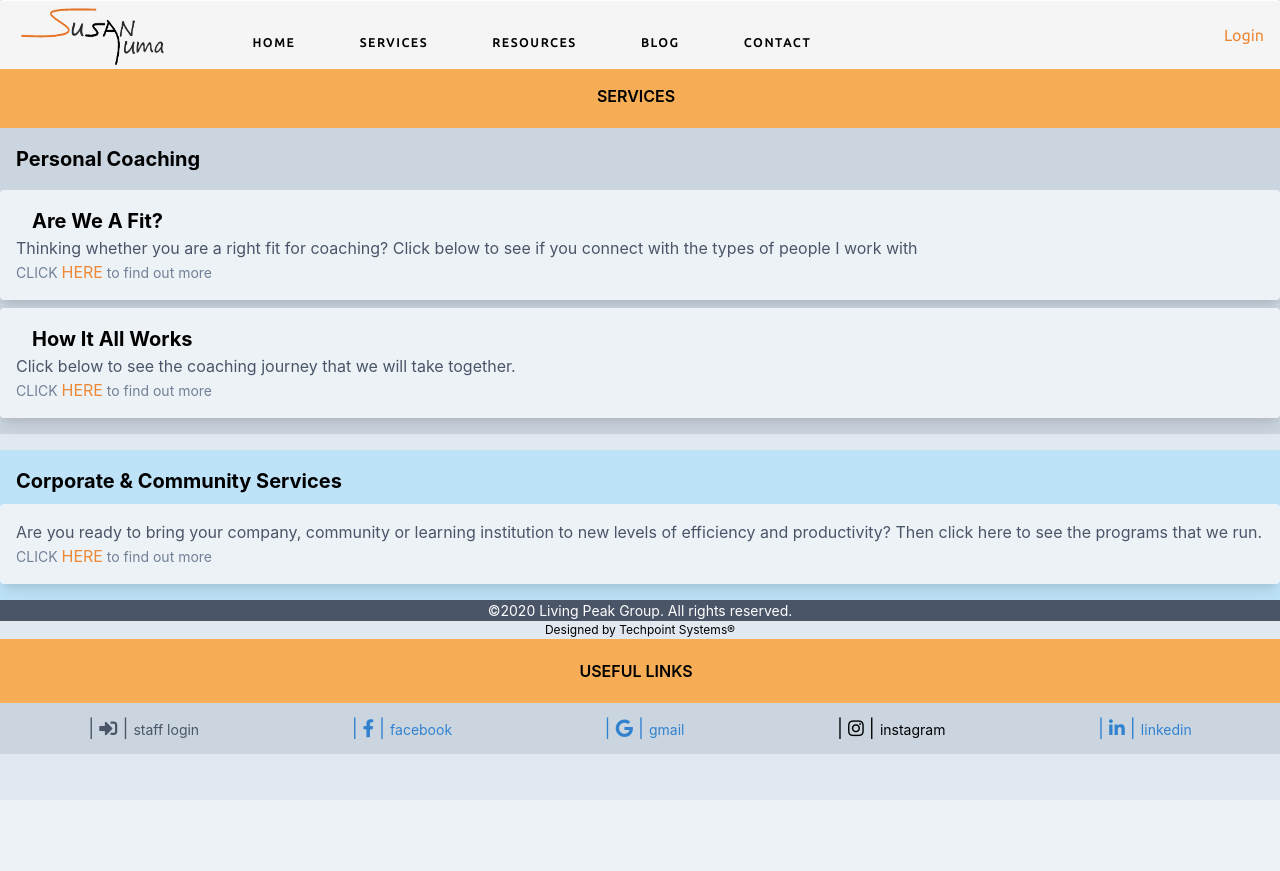
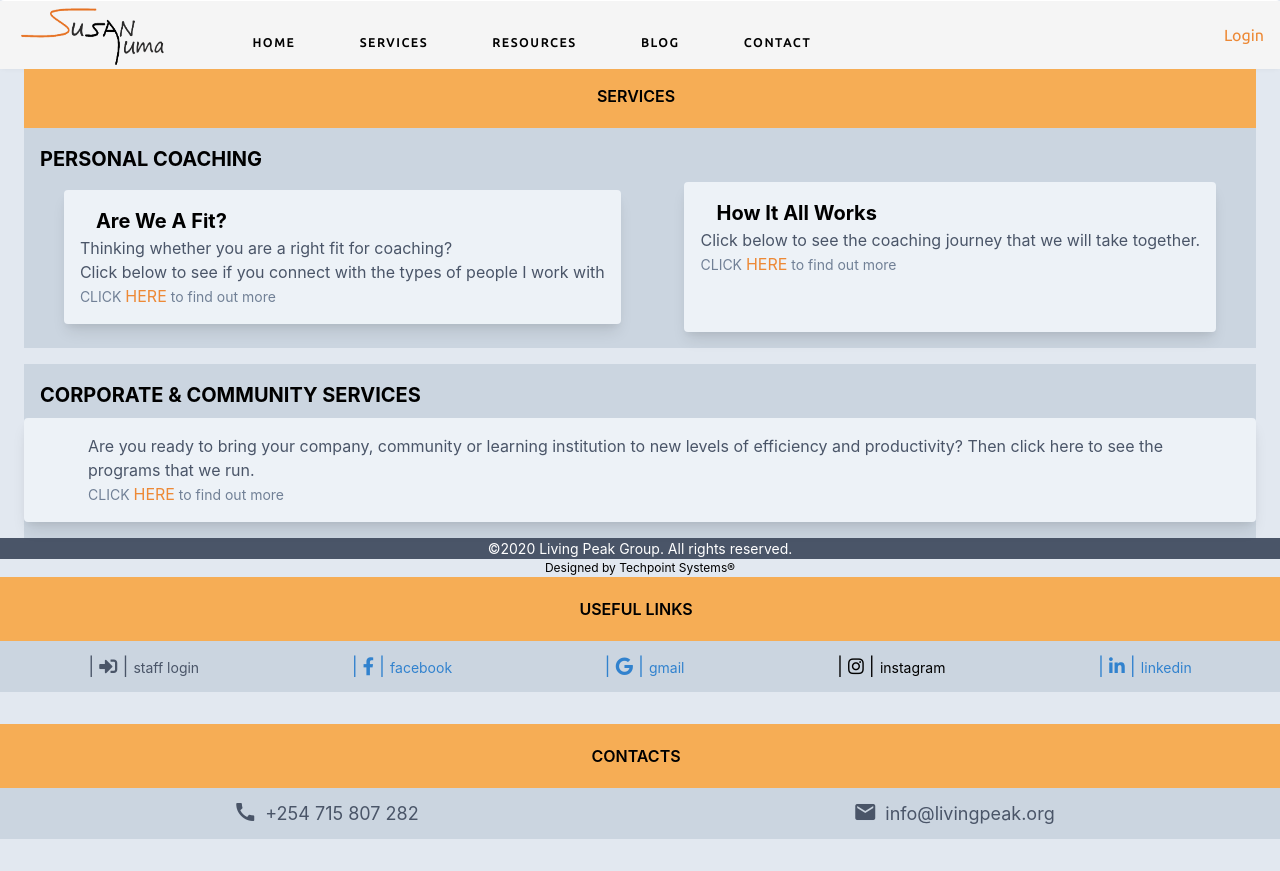
Before and after one commit to jamesmukuya/LPG, a Flask app: page /services in a window 1280 px wide. Before the commit the page ends 754 px from the top, so only its background shows below. Run offline with Flask 2, Linux system fonts and the light colour scheme; parts of the project's set-up code (start-up, migrations or seed data) failed here and were passed over; some libraries are stand-ins or nearby versions.

Commit message:
services,landiing,modal edit

```diff
--- a/main/templates/base/base.html
+++ b/main/templates/base/base.html
@@ -128,7 +128,7 @@
     </div>
 
     <!-- PAGE CONTENT -->
-    <div class="page-content cursor-default" id="bodyDiv">
+    <div class="page-content px-6 cursor-default" id="bodyDiv">
       {% block content %}{%endblock content %}
     </div>
 
@@ -138,6 +138,7 @@
     <p class="text-center text-black text-xs"> Designed by
       <a href="https://techpoint.systems"> Techpoint Systems&reg;</a>
     </p>
+
     <div class="bg-orange-400 text-center py-4 lg:px-4">
       <div class="p-2 bg-transparent items-center leading-none lg:rounded-full flex lg:inline-flex" role="">
         <span class="text-black font-semibold mr-2 text-center flex-auto">USEFUL LINKS</span>
@@ -176,6 +177,28 @@
       </p>
 
     </div>
+    <div class="bg-orange-400 text-center py-4 lg:px-4">
+      <div class="p-2 bg-transparent items-center leading-none lg:rounded-full flex lg:inline-flex" role="">
+        <span class="text-black font-semibold mr-2 text-center flex-auto">CONTACTS</span>
+      </div>
+    </div>
+    <div class="useful-links flex sm:flex flex-wrap justify-around w-full mb-8 p-3 bg-gray-400">
+      <!-- phone -->
+      <p class="phone flex justify-center text-gray-700 text-lg">
+        <span class="material-icons mx-2">
+          call
+        </span>
+        +254 715 807 282
+      </p>
+      <!-- email -->
+      <p class="email flex justify-center text-gray-700 text-lg">
+        <span class="material-icons mx-2">
+          email
+        </span>
+        info@livingpeak.org
+      </p>
+
+    </div>
   <!-- NAVBAR SCRIPT -->
   <script src="{{ url_for('static',filename='js/custom/navbar.js') }}" type="text/javascript">
   </script>
--- a/main/templates/blog/blog.html
+++ b/main/templates/blog/blog.html
@@ -25,7 +25,7 @@
         <label class="w-1/2 m-2 p-2">Date: {{blog.date_created.strftime('%d-%m-%Y')}} </label>
       </div>
       <div class="p-2">
-        <div class="font-bold text-xl mb-2">{{blog.blog_title}}</div>
+        <div class="font-bold text-xl">{{blog.blog_title}}</div>
         <p class="text-gray-700 text-base">
 
           {{blog.blog_content | safe}}
--- a/main/templates/contact/contact.html
+++ b/main/templates/contact/contact.html
@@ -15,6 +15,9 @@ href="{{ url_for('static', filename='css/custom/body.css') }}" />
 </div>
 
 <div class="my-4">
+  <div class="contact-msg">
+    I look forward to connecting with you! Message me below about your interest and i will be in contact soon
+  </div>
   <form name="email-form" class="bg-white shadow-md rounded px-8 pt-6 pb-8 mb-4" method="POST">
     <input type="hidden" name="csrf_token" value="{{ csrf_token() }}">
     <div class="mb-4 flex">
--- a/main/templates/services/services.html
+++ b/main/templates/services/services.html
@@ -18,25 +18,25 @@
   <div class="services-card flex-col">
     <!--Intro-->
     <div class="personal-cards flex flex-col justify-between py-4 mb-4 bg-gray-400">
-      <div class="font-bold text-xl mb-2 px-4">Personal Coaching</div>
-      <!--Are we a fit card-->
-      <div class="flex-col">
-        <div class="flex-col rounded overflow-hidden shadow-lg bg-gray-200 p-4 my-2">
+      <div class="font-bold text-xl mb-2 px-4">PERSONAL COACHING</div>
+      <div class="flex justify-around mx-2">
+        <!--Are we a fit card-->
+        <div class="flex-col rounded overflow-hidden shadow-lg bg-gray-200 p-4 my-2 mx-1">
           <div class="font-bold text-xl px-4">Are We A Fit?</div>
           <p class="text-gray-700 text-base">
             Thinking whether you are a right fit for coaching?
-            Click below to see if you connect with the types of people I work
-            with
           </p>
+          <span class="text-gray-700 text-base">
+          Click below to see if you connect with the types of people I work
+          with
+          <br>
           <span class="text-sm text-gray-600 mt-4">CLICK
             <a href="{{url_for('areWeAfit_page.index')}}" class="text-base text-orange-500">HERE</a>
             to find out more
           </span>
         </div>
-      </div>
-      <!--How it works card-->
-      <div class="flex-col">
-        <div class="flex-col rounded overflow-hidden shadow-lg bg-gray-200 p-4">
+        <!--How it works card-->
+        <div class="flex-col rounded overflow-hidden shadow-lg bg-gray-200 p-4 mx-1">
           <div class="font-bold text-xl px-4">How It All Works</div>
           <p class="text-gray-700 text-base">
             Click below to see the coaching journey that we will take together.
@@ -49,9 +49,9 @@
       </div>
     </div>
     <!-- Corporate and Community coaching card-->
-    <div class="cc-card flex-col py-4 mt-4 bg-blue-200 hover:bg-blue-300">
-      <div class="font-bold text-xl mb-2 px-4">Corporate & Community Services</div>
-      <div class="rounded overflow-hidden shadow-lg bg-gray-200 p-4">
+    <div class="cc-card flex flex-col py-4 mt-4 bg-gray-400 w-full">
+      <div class="font-bold text-xl mb-2 px-4">CORPORATE & COMMUNITY SERVICES</div>
+      <div class="rounded overflow-hidden shadow-lg bg-gray-200 py-4 px-16">
         <p class="text-gray-700 text-base">
           Are you ready to bring your company, community or learning
           institution to new levels of efficiency and productivity?
@@ -63,7 +63,6 @@
         </span>
       </div>
     </div>
-
   </div>
 </div>
 {% endblock content %}
```
Also changed, not shown: main/blog/route.py (+9 -0 lines), main/static/css/custom/body.css (+41 -2 lines), main/static/css/custom/modal.css (+8 -1 lines), main/templates/landingPageHtml/landing-page.html (+82 -21 lines), main/static/images/coaching/meeting_edit.jpg (added).
